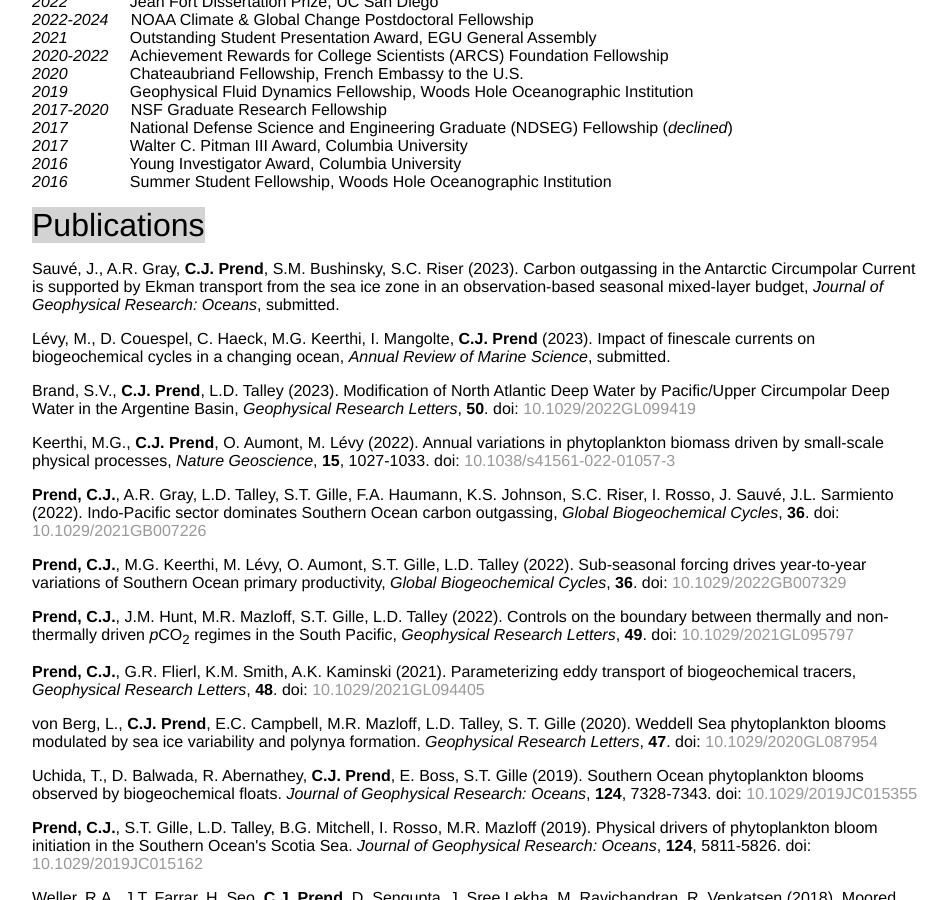
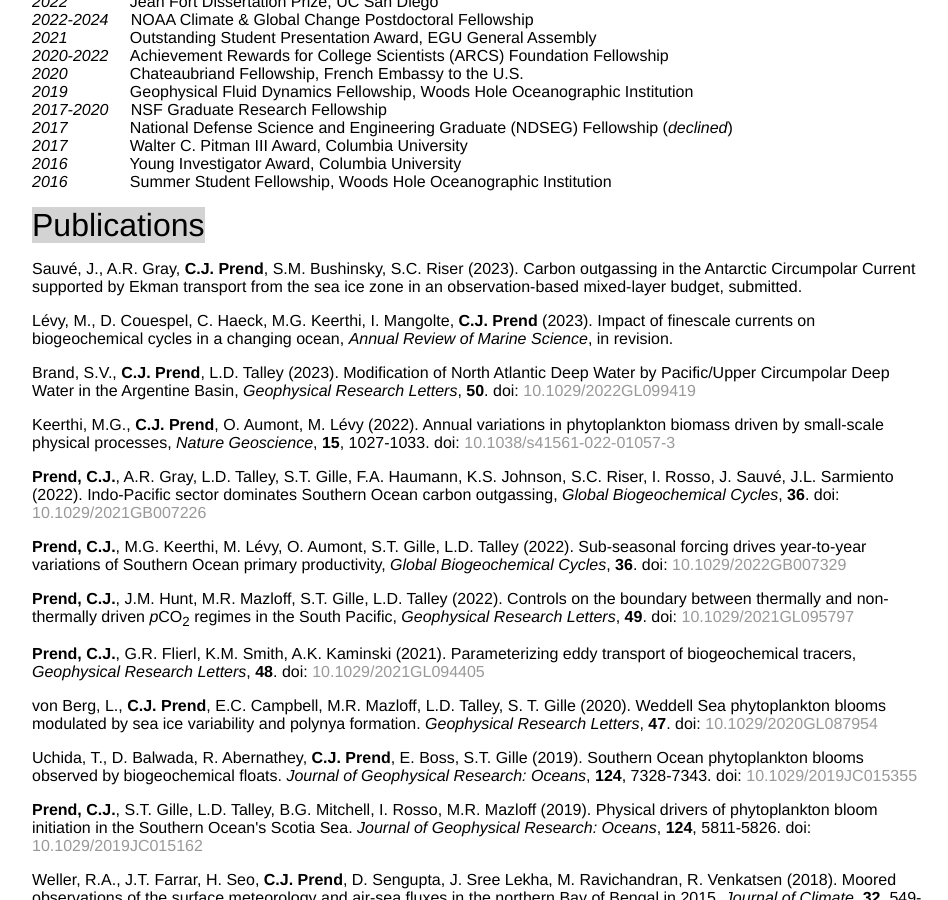
Before and after one commit to cprend/cprend.github.io, a Jekyll site: the page cv/index.html, which Jekyll copies as it is, in a window 1280 px wide and 900 px high, scrolled down 434 px. Shown: the whole window, without its empty margins (160-1108 px from the left). Built offline with Jekyll 4.4.1, drawn with Linux system fonts in a browser that asks for light colours.

Commit message:
Update index.html

```diff
--- a/cv/index.html
+++ b/cv/index.html
@@ -37,8 +37,8 @@
 		<em>2016</em> &nbsp;&nbsp;&nbsp;&nbsp;&nbsp;&nbsp;&nbsp;&nbsp;&nbsp;&nbsp;&nbsp;&nbsp; Young Investigator Award, Columbia University<br/>
 		<em>2016</em> &nbsp;&nbsp;&nbsp;&nbsp;&nbsp;&nbsp;&nbsp;&nbsp;&nbsp;&nbsp;&nbsp;&nbsp; Summer Student Fellowship, Woods Hole Oceanographic Institution</p>
 		<p1>Publications</p1>
-		<p>Sauv&eacute, J., A.R. Gray, <b>C.J. Prend</b>, S.M. Bushinsky, S.C. Riser (2023). Carbon outgassing in the Antarctic Circumpolar Current is supported by Ekman transport from the sea ice zone in an observation-based seasonal mixed-layer budget, <em>Journal of Geophysical Research: Oceans</em>, submitted.</p>
-		<p>L&eacutevy, M., D. Couespel, C. Haeck, M.G. Keerthi, I. Mangolte, <b>C.J. Prend</b> (2023). Impact of finescale currents on biogeochemical cycles in a changing ocean, <em>Annual Review of Marine Science</em>, submitted.</p>
+		<p>Sauv&eacute, J., A.R. Gray, <b>C.J. Prend</b>, S.M. Bushinsky, S.C. Riser (2023). Carbon outgassing in the Antarctic Circumpolar Current supported by Ekman transport from the sea ice zone in an observation-based mixed-layer budget, submitted.</p>
+		<p>L&eacutevy, M., D. Couespel, C. Haeck, M.G. Keerthi, I. Mangolte, <b>C.J. Prend</b> (2023). Impact of finescale currents on biogeochemical cycles in a changing ocean, <em>Annual Review of Marine Science</em>, in revision.</p>
 		<p>Brand, S.V., <b>C.J. Prend</b>, L.D. Talley (2023). Modification of North Atlantic Deep Water by Pacific/Upper Circumpolar Deep Water in the Argentine Basin, <em>Geophysical Research Letters</em>, <b>50</b>. doi: <a href="https://agupubs.onlinelibrary.wiley.com/doi/abs/10.1029/2022GL099419">10.1029/2022GL099419</a></p>
 		<p>Keerthi, M.G., <b>C.J. Prend</b>, O. Aumont, M. L&eacutevy (2022). Annual variations in phytoplankton biomass driven by small-scale physical processes, <em>Nature Geoscience</em>, <b>15</b>, 1027-1033. doi: <a href="https://www.nature.com/articles/s41561-022-01057-3">10.1038/s41561-022-01057-3</a></p>
 		<p><b>Prend, C.J.</b>, A.R. Gray, L.D. Talley, S.T. Gille, F.A. Haumann, K.S. Johnson, S.C. Riser, I. Rosso, J. Sauv&eacute, J.L. Sarmiento (2022). Indo-Pacific sector dominates Southern Ocean carbon outgassing, <em>Global Biogeochemical Cycles</em>, <b>36</b>. doi: <a href="https://agupubs.onlinelibrary.wiley.com/doi/10.1029/2021GB007226">10.1029/2021GB007226</a></p>
```
